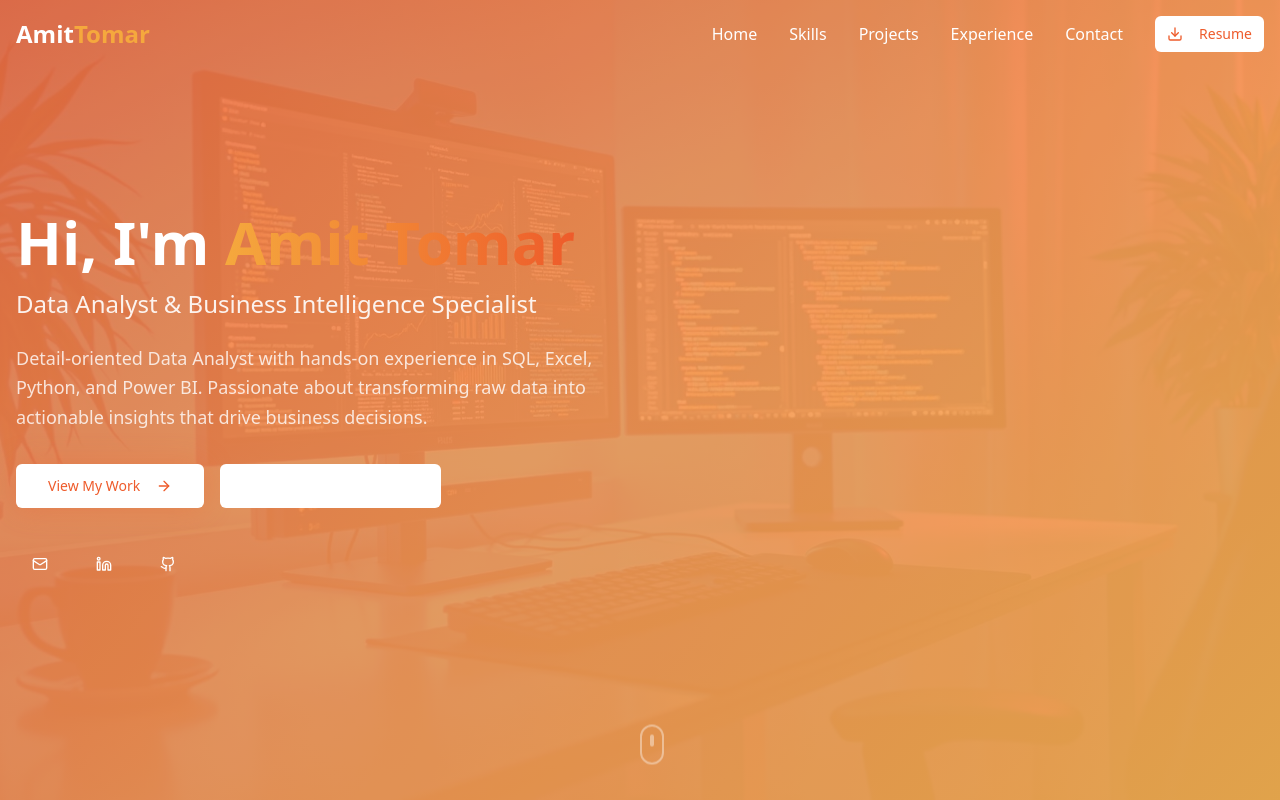
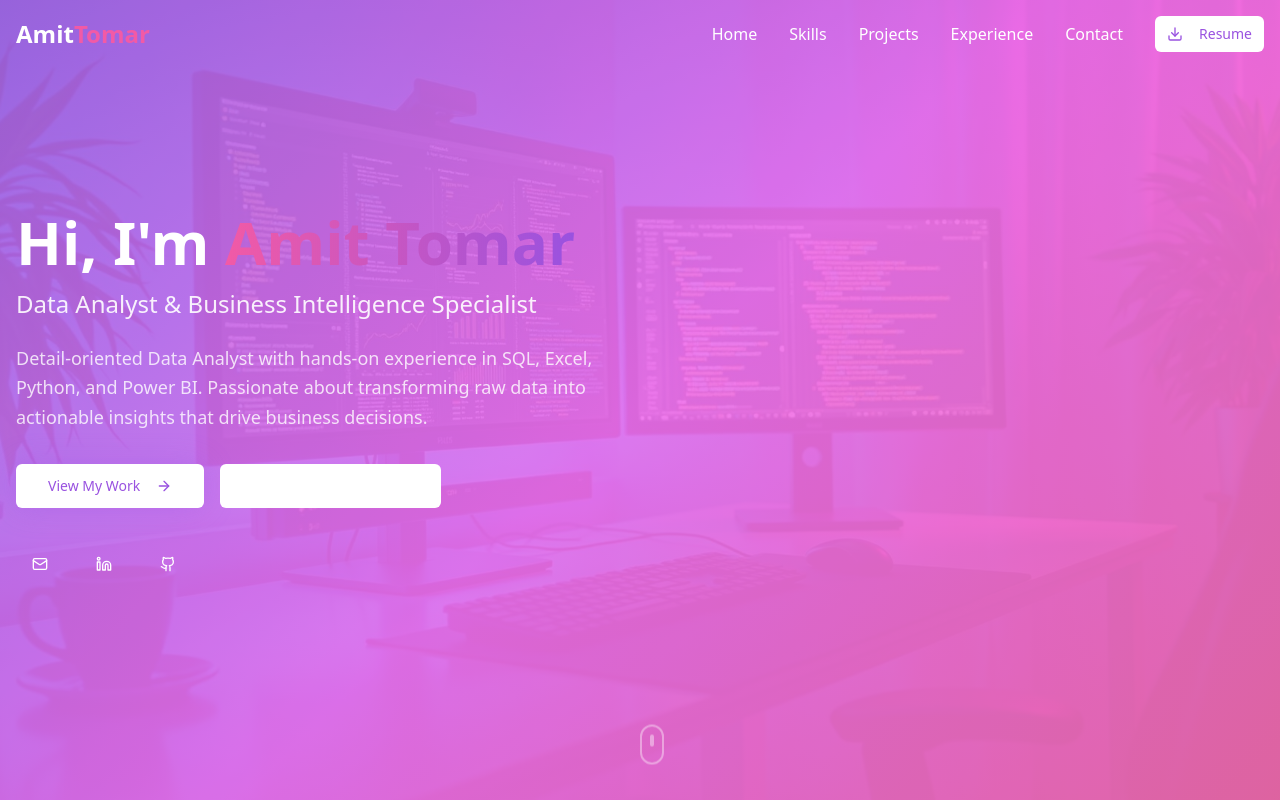
Before and after one commit to Amittomar2003/amittechlab, a React (Vite) app: page / in a window 1280 px wide. Shown: the top 800 px of the page. Built offline with nearby package versions, Linux system fonts and the light colour scheme; the HTML template or start-up script is replaced by a standard one.

Commit message:
Switch to purple/pink theme
Update the color scheme in `src/index.css` to a purple/pink gradient. This includes updating primary, secondary, accent, and other related color variables for both light and dark modes.

```diff
--- a/src/index.css
+++ b/src/index.css
@@ -17,36 +17,36 @@ All colors MUST be HSL.
     --popover: 0 0% 100%;
     --popover-foreground: 210 10% 10%;
 
-    --primary: 15 85% 55%;
+    --primary: 270 70% 60%;
     --primary-foreground: 0 0% 100%;
 
-    --secondary: 25 75% 95%;
-    --secondary-foreground: 15 85% 30%;
+    --secondary: 280 60% 95%;
+    --secondary-foreground: 270 70% 30%;
 
-    --muted: 20 30% 96%;
-    --muted-foreground: 20 10% 45%;
+    --muted: 270 30% 96%;
+    --muted-foreground: 270 10% 45%;
 
-    --accent: 35 90% 60%;
+    --accent: 330 85% 65%;
     --accent-foreground: 0 0% 100%;
 
     --destructive: 0 84.2% 60.2%;
-    --destructive-foreground: 20 40% 98%;
+    --destructive-foreground: 270 40% 98%;
 
-    --border: 20 10% 90%;
-    --input: 20 10% 90%;
-    --ring: 15 85% 65%;
+    --border: 270 10% 90%;
+    --input: 270 10% 90%;
+    --ring: 270 70% 65%;
 
     /* Custom portfolio colors */
-    --data-blue: 15 90% 60%;
-    --data-purple: 5 85% 65%;
-    --data-cyan: 30 95% 65%;
+    --data-blue: 250 80% 65%;
+    --data-purple: 280 75% 65%;
+    --data-cyan: 310 85% 70%;
     --success: 142 76% 36%;
 
     /* Gradients */
     --gradient-primary: linear-gradient(135deg, hsl(var(--primary)), hsl(var(--accent)));
-    --gradient-hero: linear-gradient(135deg, hsl(15 85% 55%) 0%, hsl(25 90% 60%) 50%, hsl(35 90% 60%) 100%);
-    --gradient-card: linear-gradient(145deg, hsl(0 0% 100%) 0%, hsl(25 30% 98%) 100%);
-    --gradient-subtle: linear-gradient(180deg, hsl(25 30% 99%) 0%, hsl(25 30% 97%) 100%);
+    --gradient-hero: linear-gradient(135deg, hsl(270 70% 60%) 0%, hsl(300 80% 65%) 50%, hsl(330 85% 65%) 100%);
+    --gradient-card: linear-gradient(145deg, hsl(0 0% 100%) 0%, hsl(280 30% 98%) 100%);
+    --gradient-subtle: linear-gradient(180deg, hsl(280 30% 99%) 0%, hsl(280 30% 97%) 100%);
 
     /* Shadows */
     --shadow-sm: 0 1px 2px 0 hsl(240 10% 5% / 0.05);
@@ -89,29 +89,29 @@ All colors MUST be HSL.
     --popover: 210 20% 8%;
     --popover-foreground: 210 10% 95%;
 
-    --primary: 15 85% 60%;
+    --primary: 270 70% 65%;
     --primary-foreground: 0 0% 100%;
 
-    --secondary: 15 30% 18%;
-    --secondary-foreground: 20 10% 95%;
+    --secondary: 270 30% 18%;
+    --secondary-foreground: 270 10% 95%;
 
-    --muted: 15 30% 15%;
-    --muted-foreground: 15 10% 65%;
+    --muted: 270 30% 15%;
+    --muted-foreground: 270 10% 65%;
 
-    --accent: 35 90% 65%;
+    --accent: 330 85% 70%;
     --accent-foreground: 0 0% 100%;
 
     --destructive: 0 62.8% 30.6%;
-    --destructive-foreground: 20 20% 98%;
+    --destructive-foreground: 270 20% 98%;
 
-    --border: 15 10% 15%;
-    --input: 15 10% 15%;
-    --ring: 15 85% 70%;
+    --border: 270 10% 15%;
+    --input: 270 10% 15%;
+    --ring: 270 70% 70%;
 
     /* Dark mode gradients */
-    --gradient-hero: linear-gradient(135deg, hsl(15 85% 60%) 0%, hsl(25 90% 65%) 50%, hsl(35 90% 65%) 100%);
-    --gradient-card: linear-gradient(145deg, hsl(15 20% 10%) 0%, hsl(15 20% 14%) 100%);
-    --gradient-subtle: linear-gradient(180deg, hsl(15 20% 10%) 0%, hsl(15 20% 8%) 100%);
+    --gradient-hero: linear-gradient(135deg, hsl(270 70% 65%) 0%, hsl(300 80% 70%) 50%, hsl(330 85% 70%) 100%);
+    --gradient-card: linear-gradient(145deg, hsl(270 20% 10%) 0%, hsl(270 20% 14%) 100%);
+    --gradient-subtle: linear-gradient(180deg, hsl(270 20% 10%) 0%, hsl(270 20% 8%) 100%);
 
     --sidebar-background: 240 5.9% 10%;
     --sidebar-foreground: 240 4.8% 95.9%;
```
